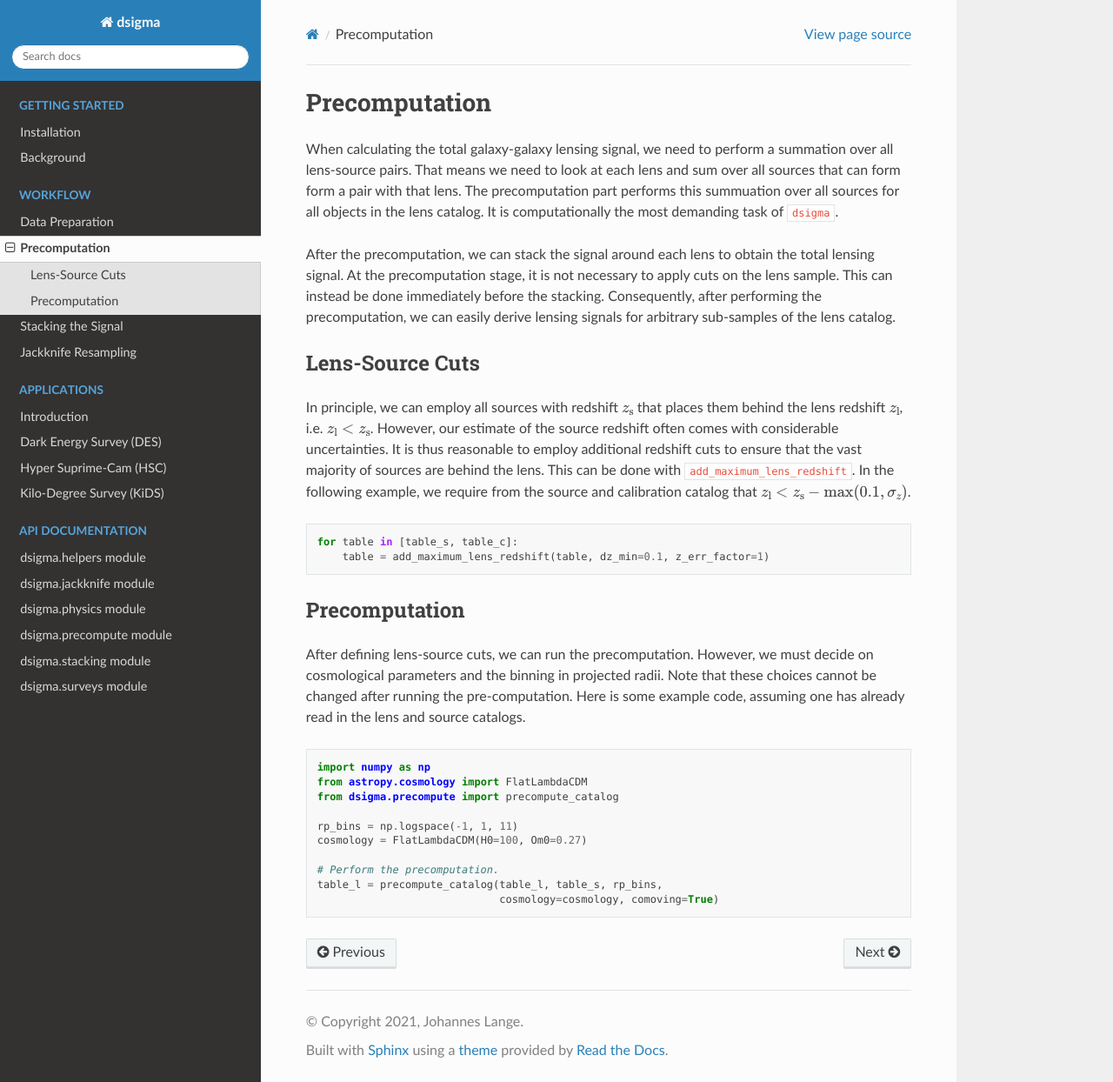
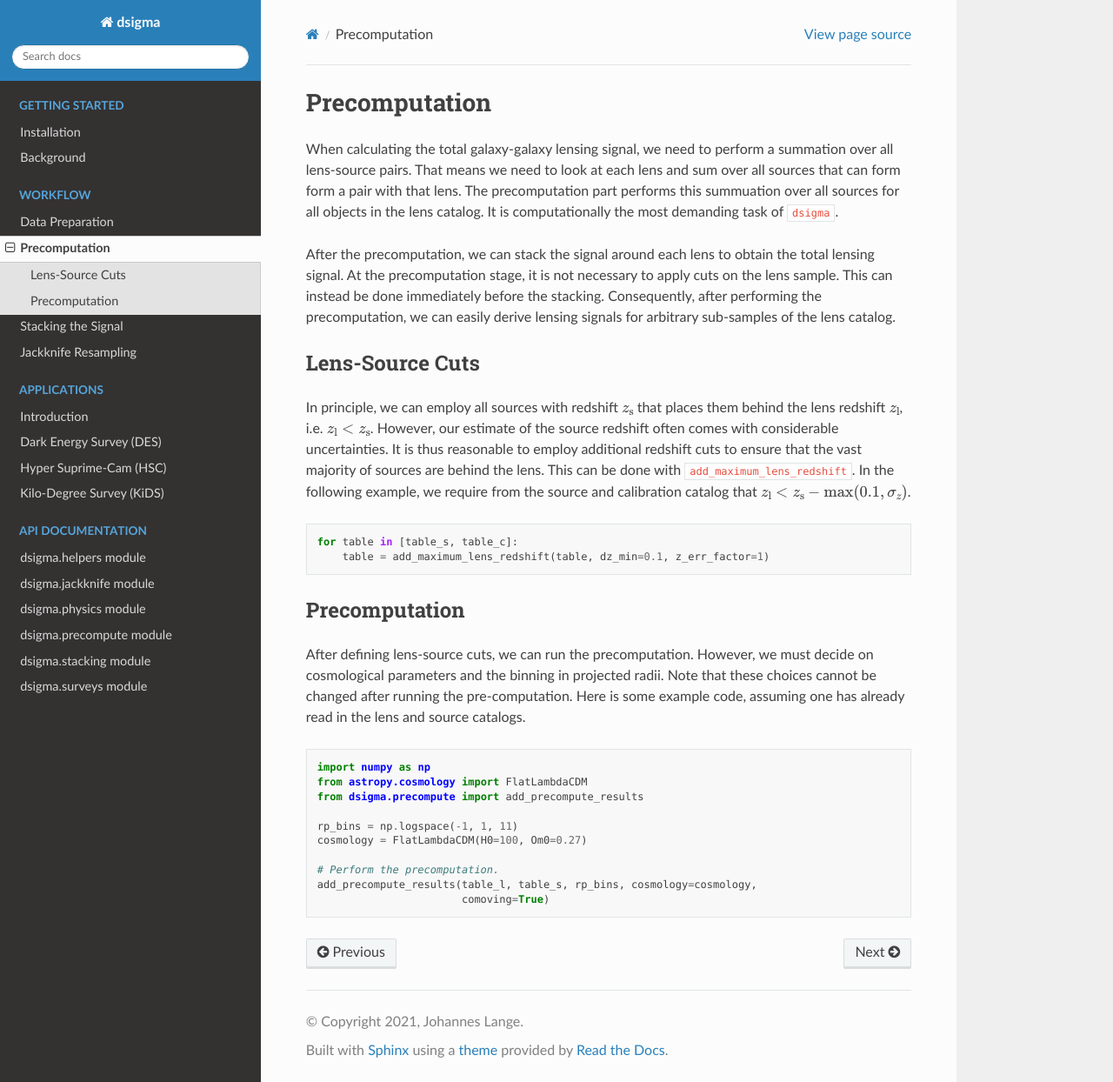
Before and after one commit to johannesulf/dsigma, a Sphinx documentation site: the page built from docs/precomputation.txt, in a window 1280 px wide and 1244 px high. Shown: the whole window at 87% size. Built offline with Sphinx 7.4.7 and the Read the Docs theme 2.0.0, drawn with Linux system fonts in a browser that asks for light colours.

Commit message:
fixed typos in documentation

```diff
--- a/docs/application_des.txt
+++ b/docs/application_des.txt
@@ -215,7 +215,7 @@ we first define the lens-source separation cuts. We require that
 .. code-block:: python
 
     from astropy.cosmology import Planck15
-    from dsigma.precompute import add_maximum_lens_redshift, precompute_catalog
+    from dsigma.precompute import add_maximum_lens_redshift, add_precompute_results
 
     add_maximum_lens_redshift(table_s, dz_min=0.1)
     add_maximum_lens_redshift(table_c, dz_min=0.1)
--- a/docs/application_hsc.txt
+++ b/docs/application_hsc.txt
@@ -20,7 +20,9 @@ publicly available data set is part of the public data release 2 (PDR2) and
 goes back to the internal S16A release.
 
 The following SQL script will return all the necessary data from the
-`CAS search <https://hsc-release.mtk.nao.ac.jp/datasearch/>`_.
+`CAS search <https://hsc-release.mtk.nao.ac.jp/datasearch/>`_. Make sure to
+select PDR1 as the release, otherwise the SQL command will fail. Also, select
+fits as the output format.
 
 .. code-block:: sql
 
--- a/docs/application_kids.txt
+++ b/docs/application_kids.txt
@@ -72,7 +72,7 @@ run the actual pre-computation.
 .. code-block:: python
 
     from astropy.cosmology import Planck15
-    from dsigma.precompute import add_maximum_lens_redshift, precompute_catalog
+    from dsigma.precompute import add_maximum_lens_redshift, add_precompute_results
 
     table_s['z'] = np.array([0.1, 0.3, 0.5, 0.7, 0.9])[table_s['z_bin']]
     add_maximum_lens_redshift(table_s, dz_min=0.1)
--- a/docs/precomputation.txt
+++ b/docs/precomputation.txt
@@ -49,11 +49,11 @@ source catalogs.
 
     import numpy as np
     from astropy.cosmology import FlatLambdaCDM
-    from dsigma.precompute import precompute_catalog
+    from dsigma.precompute import add_precompute_results
 
     rp_bins = np.logspace(-1, 1, 11)
     cosmology = FlatLambdaCDM(H0=100, Om0=0.27)
 
     # Perform the precomputation.
-    table_l = precompute_catalog(table_l, table_s, rp_bins,
-                                 cosmology=cosmology, comoving=True)
+    add_precompute_results(table_l, table_s, rp_bins, cosmology=cosmology,
+                           comoving=True)
```
